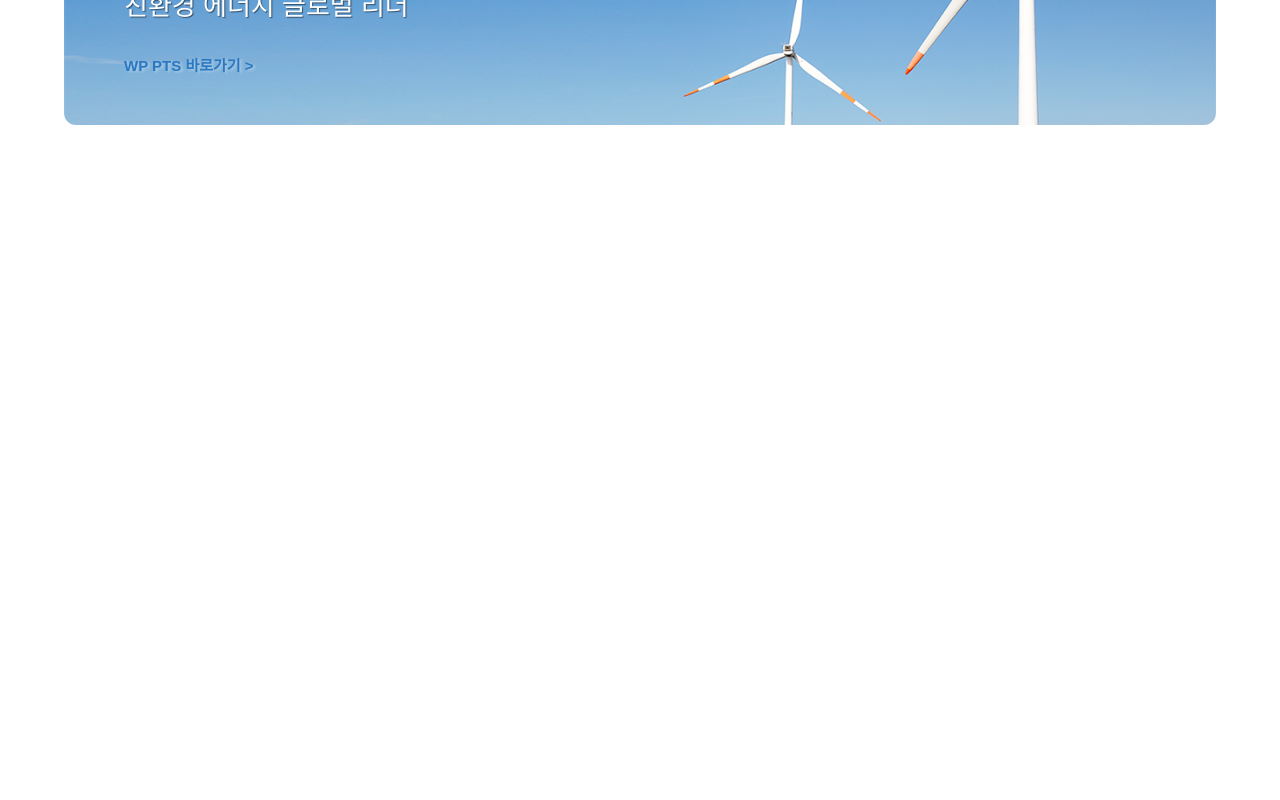
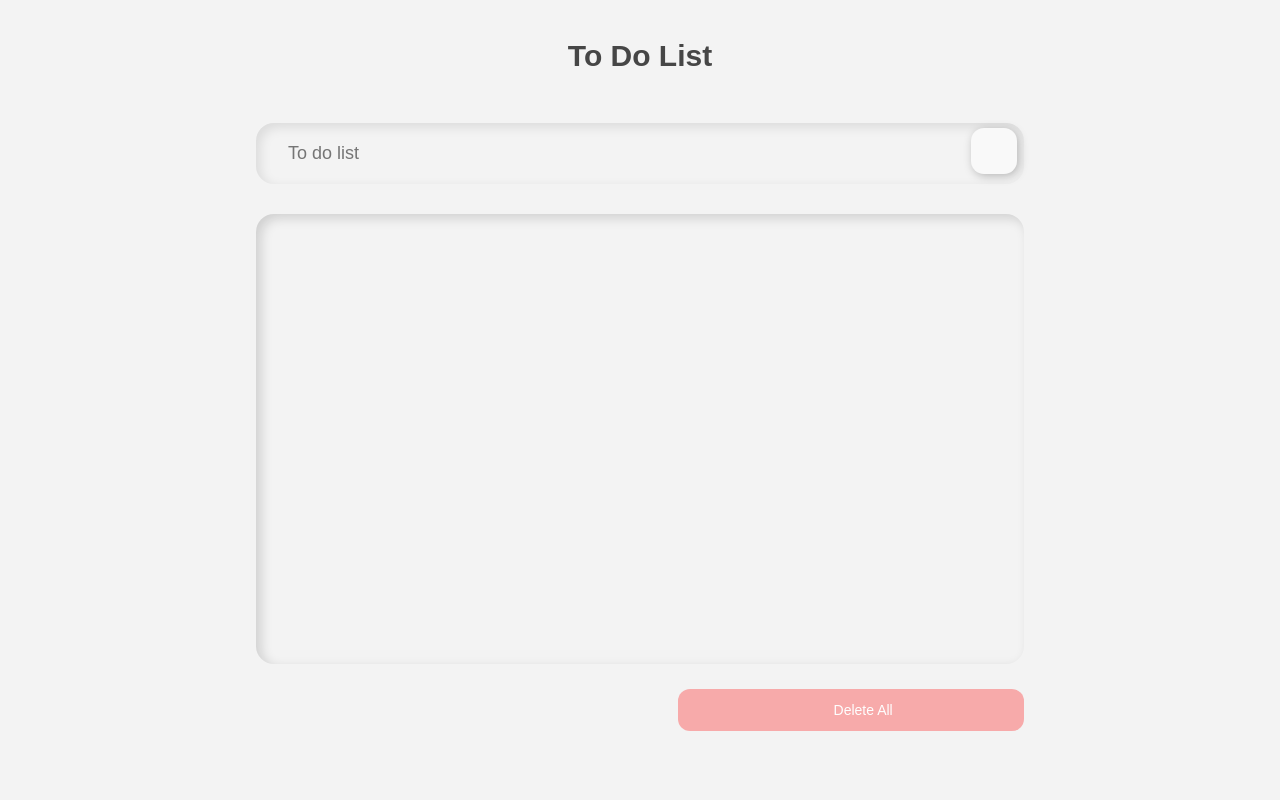
Before and after one commit to jisuny/strengthPublisher, a Vue app in the folder vue/vue_project/: page / in a window 1280 px wide. Shown: the part 4320-5120 px from the top of the page. Before the commit the page ends 4495 px from the top, so only its background shows below. Built offline with nearby package versions, Linux system fonts and the light colour scheme.

Commit message:
EJ - day05 todoList 동작 추가

```diff
--- a/vue/vue_project/src/App.vue
+++ b/vue/vue_project/src/App.vue
@@ -7,8 +7,8 @@
     <VBind/>
     <hr />
     <VPropsEmit/>
-    <!-- <hr />
-    <TodoClone/> -->
+    <hr />
+    <TodoClone/>
     <a
     href="https://url.kr/jeteg6"
     target="_blank"
@@ -27,7 +27,7 @@ import HelloWorld from './pages/main01/HelloWorld.vue'
 import lifeCycle from './pages/main02/lifeCycle.vue'
 import VBind from './pages/main03/VBind.vue'
 import VPropsEmit from './pages/main04/VPropsEmit.vue'
-// import TodoClone from './pages/main05/TodoClone.vue'
+import TodoClone from './pages/main05/TodoClone.vue'
 
 export default {
   name: 'App',
@@ -36,7 +36,7 @@ export default {
     lifeCycle,
     VBind,
     VPropsEmit,
-    // TodoClone,
+    TodoClone,
   }
 }
 </script>
--- a/vue/vue_project/src/components/clone/TodoFooterEj.vue
+++ b/vue/vue_project/src/components/clone/TodoFooterEj.vue
@@ -1,45 +1,46 @@
 <template>
-    <div
-    class="clearAllContainer"
-    >
-        <span
-        class="clearAllBtn"
-        @click="clearTodo"
+    <div class="footer">
+        <button
+        class="footer_btn"
+        v-on:click="clearTodo"
         >
-        ClearAll
-        </span>
+            <i class="far fa-trash"></i>
+            Delete All
+        </button>
     </div>
 </template>
 
 <script>
 export default {
     methods: {
-        clearTodo: function(){
-            localStorage.clear(); //모든 키 데이터 삭제
-        }
-    }
+        clearTodo() {
+            this.$emit("removeAll");
+        },
+    },
 }
 </script>
 
 <style lang="scss" scoped>
+    .footer {
+        margin:25px auto 0;
+        text-align:right;
 
-.clearAllContainer {
-    width:46%;
-    margin:100px auto 20px;
-    height:50px;line-height:48px;
-    background:#FFF;
-    border-radius:5px;
+        &_btn {
+            border:none;outline:none;
+            border-radius:12px;
+            width:45%;text-align:center;
+            height:42px;line-height:40px;
+            background:rgba(255, 0, 0, 0.3);
+            color:#fefefe;font-size:14px;
+            transition:0.3s;
+            cursor:pointer;
 
-    position:absolute;
-    bottom:0;left:50%;transform:translateX(-50%);
+            i {margin-right:6px;}
 
-    .clearAllBtn {
-        display:block;
-        color:linear-gradient(45deg, #6462ea, #a7d4fd);
-        font-weight:bold;
-        border-bottom:1px solid #555;
-        border-radius:8px;
+            &:hover {
+            background:rgba(255, 0, 0, 1);
+            color:#fff;
+            }
+        }
     }
-}
-
 </style>
--- a/vue/vue_project/src/components/clone/TodoHeadderEj.vue
+++ b/vue/vue_project/src/components/clone/TodoHeadderEj.vue
@@ -1,19 +1,21 @@
 <template>
-    <div>
-        <h1>TODO List</h1>
+    <div class="header">
+        <h2 class="header_tit">To Do List</h2>
     </div>
 </template>
 
 <script>
 export default {
-
 }
 </script>
 
 <style lang="scss" scoped>
-    h1 {
-        color: #2F3B52;
-        font-weight: 900;
-        margin: 0 0 50px;
+
+    .header {
+        &_tit {
+            font-size:30px;
+            font-weight:bold;
+            margin-bottom:50px;
+        }
     }
 </style>
--- a/vue/vue_project/src/components/clone/TodoInputEj.vue
+++ b/vue/vue_project/src/components/clone/TodoInputEj.vue
@@ -1,76 +1,77 @@
 <template>
-    <div class="inputBox shadow">
-        <!-- newTodoItem -->
-        <input type="text"
-        v-model="TodoItem"
-        @:keyup.enter="addTodo"
+    <div class="input">
+        <input
+        class="input_txt"
+        type="text"
+        v-model="newTodoItem"
+        placeholder="To do list"
+        v-on:keypress.enter="addTodo"
         >
-        <!-- @keyup.enter => 엔터키 사용시에도 리스트 추가 -->
-
-        <span
-        class="addList"
-        @click="addTodo"
+        <!-- v-model: 입력필드 데이터를 뷰 데이터 속성에 연결 -->
+        <!-- @keyup.enter: enter키 감지하여 함수 호출 / @click: 클릭 감지 -->
+        <!-- newTodoItem: 필드 작성된 텍스트를 담는 변수 -->
+        <button
+        class="input_btn"
+        v-on:click="addTodo"
         >
-            <i class="far fa-plus-square addBtn" aria-hidden="true"></i>
-        </span>
+            <i class="far fa-plus input_btn_ic" aria-hidden="true"></i>
+        </button>
     </div>
 </template>
 
 <script>
 export default {
-    data () {
+    data() {
         return {
-            TodoItem:''
+            newTodoItem: ""        };
+    },
+
+    methods: {
+        addTodo() {
+            if (this.newTodoItem !== "") {
+                var value = this.newTodoItem && this.newTodoItem.trim();
+                this.$emit("addTodo", value);
+                this.clearInput(); //clearInput 함수처리
+            } else {
+                alert(" 새로운 목록을 추가해주세요 ")
+            }
+        },
+        clearInput() {
+            this.newTodoItem = "";
         }
     },
-    methods: {
-        addTodo: function(){
-            console.log(this.TodoItem);
-            //v-model 내용 저장
-            localStorage.setItem(this.TodoItem, this.TodoItem);
-            this.clearInput();
-        },
-        //초기화
-        clearInput: function(){
-            this.TodoItem="";
-        }
-    },
-}
+};
 </script>
 
 <style lang="scss" scoped>
-    .inputBox {
-        background:#FFF;
-        height:50px;
-        line-height:50px;
-        border-radius:5px;
-        display:flex;
-        width:380px;
-        margin:0 auto;
+    .input {
+        margin-bottom:30px;
 
-        input {
-            width:330px;
+        border-radius:18px;
+        width:100%;
+        padding:5px;
+        box-shadow:inset 4px 4px 12px rgba(0,0,0,0.1);
+
+        &_txt {
             outline:none;
-            border:1px solid #555;
-            font-size:15px;
-            padding: 0 20px;
-            color:#555;
-            font-weight:700;
-            text-decoration:underline #f55;
+            border-radius:12px;
+            padding:15px 25px;
+            width:calc(100% - 50px);
+            font-size:18px;
         }
 
-        .addList {
-            // background:linear-gradient(45deg, #6462ea, #a7d4fd);
+        &_btn {
+            width: 46px;height:46px;
+            border-radius:13px;
+            box-shadow:2px 2px 10px rgba(0,0,0,0.25);
+            line-height:52px;
+            background:#f9f9f9;
+            cursor:pointer;
 
-            display:block;
-            width: 50px;
-            border-radius: 0 5px 5px 0;
-            border:1px solid #555;
-            font-size: 22px;
-            line-height:42px;
-            // .addBtn {color:#fff; vertical-align:middle;}
-            .addBtn {color:#555; vertical-align:middle;}
-
+            &_ic {
+                color:#999;
+                font-size:25px;
+            }
         }
     }
 </style>
--- a/vue/vue_project/src/components/clone/TodoListEj.vue
+++ b/vue/vue_project/src/components/clone/TodoListEj.vue
@@ -1,75 +1,128 @@
 <template>
-    <div>
-        <ul class="list_wrap">
+    <div class="list">
+        <!-- <ul class="list_wrap">
             <li
-            v-for="todoItem in todoItems"
+            v-for="(todoItem, index) in propsdata"
             v-bind:key="todoItem"
-            class="list_item"
+            class="list_li"
             >
-                {{ todoItem }}
-                <span
-                class="removeBtn"
-                @click="removeTodo(todoItem, index)"
+                <input
+                type="checkbox"
                 >
-                    <i class="fas fa-trash-alt"></i>
-                </span>
+                <span class="list_cont">{{ todoItem }}</span>
+                <button
+                class="list_delete"
+                v-on:click="removeTodo(todoItem, index)"
+                >
+                    X
+                </button>
             </li>
-        </ul>
+        </ul> -->
+
+        <!-- 동작되면 transition-group 활용! 10.11 -->
+        <transition-group class="list_wrap" name="list" tag="ul">
+          <li
+            class="list_li"
+            v-for="(todoItem, idx) in propsdata"
+            v-bind:key="todoItem"
+            >
+                <input
+                type="checkbox"
+                class="ch"
+                >
+                <span class="list_cont">{{todoItem}}</span>
+                <i
+                class="list_delete"
+                v-on:click="removeTodo(todoItem, idx)"
+                >
+                    <i class="far fa-trash"></i>
+                </i>
+            </li>
+        </transition-group>
     </div>
 </template>
 
+
 <script>
-
 export default {
-    data() {
-        return {
-            todoItems: []
-        }
+    props: ["propsdata"],
+    methods: {
+        removeTodo(todoItem, index) {
+            this.$emit("removeTodo", todoItem, index);
+        },
     },
-    methods: {
-        removeTodo: function(todoItem, index) {
-            localStorage.removeItem(todoItem);
-            this.todoItems.splice(index, 1); // 특정 index에서 하나
-        }
-    },
-    created: function() {
-        if (localStorage.length > 0) {
-            for (var i = 0; i < localStorage.length; i ++) {
-                if (localStorage.key(i) !== 'loglevel:webpack-dev-server') {
-                    this.todoItems.push(localStorage.key(i));
-                } // 키에 데이터쓰기
-            }
-        }
-    }
-}
+};
 </script>
 
 <style lang="scss" scoped>
-    .list_wrap {
-        list-style:none;
-        padding:0;
-        margin:20px auto 0;
-        text-align:left;
-        max-width:340px;
-        max-height:46vh;
-        overflow:scroll;
+    .list{
+        padding:15px 10px;
+        border-radius:18px;
+        box-shadow:inset 5px 4px 12px rgba(0,0,0,0.15);
+        height:450px;
+        overflow-y:auto;
 
-        .list_item {
-            display:flex;
-            min-height:50px;
-            height:50px;
-            line-height:46px;
-            margin:10px 0;
-            padding:0 20px;
-            background:#FFF;
-            border-radius:5px;
-            border-bottom:1px dashed #d38787;
+       &_li {
+        background: #fff;
+        display: flex;
+        align-items: center;
+        justify-content: space-between;
+        border: 1px solid #fff;
+        padding: 20px 20px;
+        margin-bottom: 10px;
+        border-radius: 18px;
+        box-shadow: 2px 2px 12px rgba(0, 0, 0, 0.25);
 
-            .removeBtn {
-                margin-left:auto;
-                color:#de4343;
+        input {
+            margin-right:10px;
+            outline:none;
+            border:none;
+            &:checked {
+                accent-color:#EC5D57;
             }
+        }
 
+        input:checked + span {
+            text-decoration:line-through;
+            opacity:0.4;
         }
+
+        input:checked + li {opacity:0.6;}
+
+        .list_cont:has(.ch:checked) {
+            opacity:0.3;
+        }
+
+        span {
+            width:70%;
+            word-break:break-word;
+            text-align:left;
+        }
+
+        .list_delete {
+            margin-left:8px;
+            transition:0.3s;
+            color:#EC5D57;
+            border-radius:50%;
+            padding:6px 10px;
+
+            &:hover {
+                transform:scale(1.2);
+                background:rgba(255,0,0,0.2);
+                color:rgba(255,0,0,0.7);
+            }
+        }
+       }
     }
+    // transition-group css 활용 명명
+    .list-enter-active,
+    .list-leave-active {
+        transition: all 1s;
+    }
+    .list-enter,
+    .list-leave-to {
+        opacity: 0;
+        transform: translateY(30px);
+    }
+    //
 </style>
--- a/vue/vue_project/src/pages/main05/TodoClone.vue
+++ b/vue/vue_project/src/pages/main05/TodoClone.vue
@@ -1,10 +1,17 @@
 <template>
-    <div class="todo_wrap">
-        <TodoHeaderEj/>
-        <TodoInputEj/>
-        <div class="list_note">
-            <TodoListEj/>
-            <TodoFooterEj/>
+    <div class="todo">
+        <div class="todo_whole">
+            <TodoHeaderEj/>
+            <TodoInputEj
+            v-on:addTodo="addTodo"
+            />
+            <TodoListEj
+            v-bind:propsdata="todoItems"
+            v-on:removeTodo="removeTodo"
+            />
+            <TodoFooterEj
+            v-on:removeAll="clearAll"
+            />
         </div>
     </div>
 </template>
@@ -18,17 +25,48 @@ import TodoFooterEj from '../../components/clone/TodoFooterEj.vue'
 export default {
     components:{
         TodoHeaderEj,
+        TodoListEj,
         TodoInputEj,
-        TodoListEj,
         TodoFooterEj
-    }
+    },
+
+    data() {
+        return {
+            todoItems: []
+        };
+    },
+
+    methods: {
+        clearAll() {
+            localStorage.clear();
+            this.todoItems = [];
+        },
+        addTodo(todoItem) {
+            localStorage.setItem(todoItem, todoItem);
+            this.todoItems.push(todoItem);
+        },
+        removeTodo(todoItem, index) {
+            localStorage.removeItem(todoItem);
+            this.todoItems.splice(index, 1);
+        }
+    },
+
+    created() {
+        if (localStorage.length > 0) {
+            for (var i = 0; i < localStorage.length; i++) {
+                this.todoItems.push(localStorage.key(i));
+            }
+        }
+    },
 }
 </script>
 
 <style>
     @import url('https://pro.fontawesome.com/releases/v5.10.0/css/all.css');
     @import url('https://fonts.googleapis.com/css2?family=Itim&display=swap');
+</style>
 
+<style lang="scss">
     html, body {
         font-family: 'Itim', cursive;
     }
@@ -36,26 +74,13 @@ export default {
         font-family: 'Itim', cursive;
     }
 
-    .todo_wrap {
-        padding:200px 0 200px;
-        text-align:center;
-        background:#f6f6f6;
-    }
-
-    button {
-        border-style:groove;
-    }
-
-    .shadow {
-        box-shadow: 5px 10px 10px rgba(0,0,0,0.03);
-    }
-    .list_note {
-        background:#FFF;
-        border:2px dashed #eb9a9a;
-        padding:20px 10px 0;
-        margin:18px;
-        height:62vh;
-
-        position:relative;
+    .todo {
+        width:100%;
+        padding:150px 25px;
+        background:#f3f3f3;
+        &_whole {
+            max-width:768px;
+            margin:0 auto;
+        }
     }
 </style>
```
